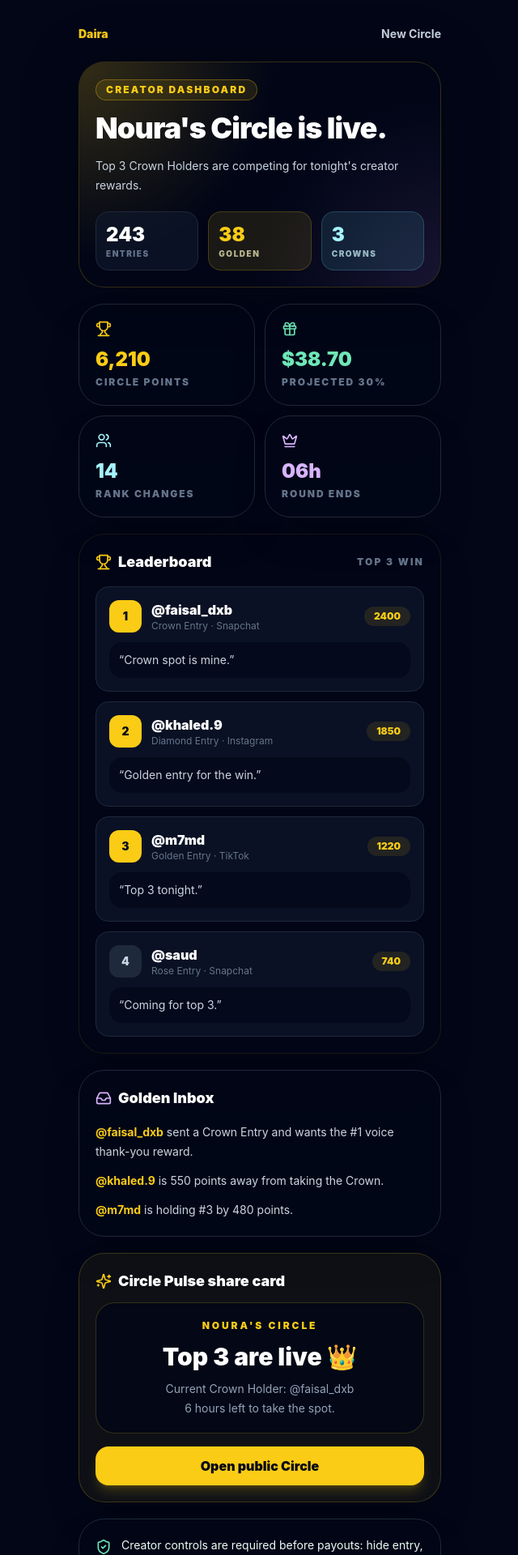
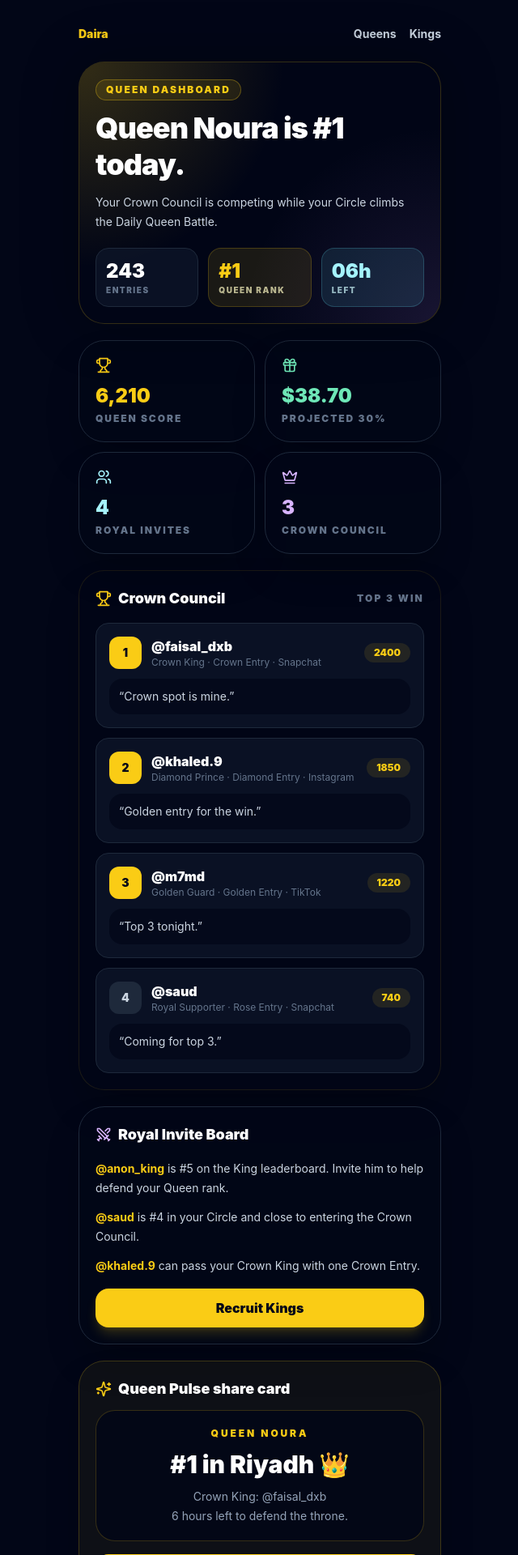
Before and after one commit to youssefalw2001/Koinara-, a React (Vite) app: page /dashboard in a window 1280 px wide. Shown: the top 1920 px of the page at 81% size, without its empty margins (319-959 px from the left). Built offline with nearby package versions, Linux system fonts and the light colour scheme; no server answers.

Commit message:
build: update dashboard for Crown Council and Royal Invites

```diff
--- a/src/pages/DashboardPage.tsx
+++ b/src/pages/DashboardPage.tsx
@@ -1,13 +1,13 @@
 import { Link } from 'react-router-dom';
-import { Crown, Gift, Inbox, ShieldCheck, Sparkles, Trophy, Users } from 'lucide-react';
+import { Crown, Gift, Inbox, ShieldCheck, Sparkles, Swords, Trophy, Users } from 'lucide-react';
 import { Card } from '../components/ui/Card';
 import { Button } from '../components/ui/Button';
 
 const leaderboard = [
-  { rank: 1, handle: '@faisal_dxb', platform: 'Snapchat', gift: 'Crown Entry', points: 2400, message: 'Crown spot is mine.' },
-  { rank: 2, handle: '@khaled.9', platform: 'Instagram', gift: 'Diamond Entry', points: 1850, message: 'Golden entry for the win.' },
-  { rank: 3, handle: '@m7md', platform: 'TikTok', gift: 'Golden Entry', points: 1220, message: 'Top 3 tonight.' },
-  { rank: 4, handle: '@saud', platform: 'Snapchat', gift: 'Rose Entry', points: 740, message: 'Coming for top 3.' },
+  { rank: 1, title: 'Crown King', handle: '@faisal_dxb', platform: 'Snapchat', gift: 'Crown Entry', points: 2400, message: 'Crown spot is mine.' },
+  { rank: 2, title: 'Diamond Prince', handle: '@khaled.9', platform: 'Instagram', gift: 'Diamond Entry', points: 1850, message: 'Golden entry for the win.' },
+  { rank: 3, title: 'Golden Guard', handle: '@m7md', platform: 'TikTok', gift: 'Golden Entry', points: 1220, message: 'Top 3 tonight.' },
+  { rank: 4, title: 'Royal Supporter', handle: '@saud', platform: 'Snapchat', gift: 'Rose Entry', points: 740, message: 'Coming for top 3.' },
 ];
 
 export function DashboardPage() {
@@ -19,29 +19,32 @@ export function DashboardPage() {
       <div className="mx-auto max-w-md">
         <nav className="mb-6 flex items-center justify-between">
           <Link to="/" className="text-sm font-black text-cyberGold">Daira</Link>
-          <Link to="/create" className="text-sm font-bold text-slate-300">New Circle</Link>
+          <div className="flex gap-4">
+            <Link to="/queens" className="text-sm font-bold text-slate-300">Queens</Link>
+            <Link to="/kings" className="text-sm font-bold text-slate-300">Kings</Link>
+          </div>
         </nav>
 
         <Card className="relative mb-5 overflow-hidden border-yellow-400/20 bg-slate-950 shadow-radar">
           <div className="absolute inset-0 bg-[radial-gradient(circle_at_top_left,rgba(250,204,21,0.2),transparent_46%),radial-gradient(circle_at_bottom_right,rgba(192,132,252,0.12),transparent_44%)]" />
           <div className="relative">
             <p className="mb-3 inline-flex rounded-full border border-yellow-400/30 bg-yellow-400/10 px-3 py-1 text-xs font-black uppercase tracking-[0.18em] text-cyberGold">
-              Creator dashboard
+              Queen dashboard
             </p>
-            <h1 className="text-4xl font-black leading-tight tracking-tight">Noura's Circle is live.</h1>
-            <p className="mt-3 text-sm leading-6 text-slate-300">Top 3 Crown Holders are competing for tonight's creator rewards.</p>
+            <h1 className="text-4xl font-black leading-tight tracking-tight">Queen Noura is #1 today.</h1>
+            <p className="mt-3 text-sm leading-6 text-slate-300">Your Crown Council is competing while your Circle climbs the Daily Queen Battle.</p>
             <div className="mt-5 grid grid-cols-3 gap-3">
               <div className="rounded-2xl border border-slate-800 bg-slate-900/70 p-3">
                 <p className="text-2xl font-black">243</p>
                 <p className="text-[10px] font-black uppercase tracking-[0.15em] text-slate-500">Entries</p>
               </div>
               <div className="rounded-2xl border border-yellow-400/20 bg-yellow-400/10 p-3">
-                <p className="text-2xl font-black text-cyberGold">38</p>
-                <p className="text-[10px] font-black uppercase tracking-[0.15em] text-yellow-100/70">Golden</p>
+                <p className="text-2xl font-black text-cyberGold">#1</p>
+                <p className="text-[10px] font-black uppercase tracking-[0.15em] text-yellow-100/70">Queen Rank</p>
               </div>
               <div className="rounded-2xl border border-cyan-300/20 bg-cyan-300/10 p-3">
-                <p className="text-2xl font-black text-cyan-200">3</p>
-                <p className="text-[10px] font-black uppercase tracking-[0.15em] text-cyan-100/70">Crowns</p>
+                <p className="text-2xl font-black text-cyan-200">06h</p>
+                <p className="text-[10px] font-black uppercase tracking-[0.15em] text-cyan-100/70">Left</p>
               </div>
             </div>
           </div>
@@ -49,10 +52,10 @@ export function DashboardPage() {
 
         <section className="mb-5 grid grid-cols-2 gap-3">
           {[
-            { icon: Trophy, label: 'Circle Points', value: totalPoints.toLocaleString(), tone: 'text-cyberGold' },
+            { icon: Trophy, label: 'Queen Score', value: totalPoints.toLocaleString(), tone: 'text-cyberGold' },
             { icon: Gift, label: 'Projected 30%', value: `$${projectedCreatorShare.toFixed(2)}`, tone: 'text-emerald-300' },
-            { icon: Users, label: 'Rank changes', value: '14', tone: 'text-cyan-200' },
-            { icon: Crown, label: 'Round ends', value: '06h', tone: 'text-purple-300' },
+            { icon: Users, label: 'Royal Invites', value: '4', tone: 'text-cyan-200' },
+            { icon: Crown, label: 'Crown Council', value: '3', tone: 'text-purple-300' },
           ].map((item) => {
             const Icon = item.icon;
             return (
@@ -67,7 +70,7 @@ export function DashboardPage() {
 
         <Card className="mb-5 border-yellow-400/10">
           <div className="mb-4 flex items-center justify-between">
-            <h2 className="flex items-center gap-2 text-lg font-black"><Trophy className="h-5 w-5 text-cyberGold" /> Leaderboard</h2>
+            <h2 className="flex items-center gap-2 text-lg font-black"><Trophy className="h-5 w-5 text-cyberGold" /> Crown Council</h2>
             <p className="text-xs font-black uppercase tracking-[0.18em] text-slate-500">Top 3 win</p>
           </div>
           <div className="space-y-3">
@@ -78,7 +81,7 @@ export function DashboardPage() {
                     <div className={`grid h-10 w-10 place-items-center rounded-xl text-sm font-black ${entry.rank <= 3 ? 'bg-cyberGold text-midnight' : 'bg-slate-800 text-slate-300'}`}>{entry.rank}</div>
                     <div>
                       <p className="font-black">{entry.handle}</p>
-                      <p className="text-xs text-slate-500">{entry.gift} · {entry.platform}</p>
+                      <p className="text-xs text-slate-500">{entry.title} · {entry.gift} · {entry.platform}</p>
                     </div>
                   </div>
                   <p className="rounded-full bg-yellow-400/10 px-3 py-1 text-xs font-black text-cyberGold">{entry.points}</p>
@@ -90,21 +93,22 @@ export function DashboardPage() {
         </Card>
 
         <Card className="mb-5 border-purple-400/20 bg-purple-400/5">
-          <h2 className="mb-4 flex items-center gap-2 text-lg font-black"><Inbox className="h-5 w-5 text-purple-300" /> Golden Inbox</h2>
+          <h2 className="mb-4 flex items-center gap-2 text-lg font-black"><Swords className="h-5 w-5 text-purple-300" /> Royal Invite Board</h2>
           <div className="space-y-3 text-sm leading-6 text-slate-300">
-            <p><b className="text-cyberGold">@faisal_dxb</b> sent a Crown Entry and wants the #1 voice thank-you reward.</p>
-            <p><b className="text-cyberGold">@khaled.9</b> is 550 points away from taking the Crown.</p>
-            <p><b className="text-cyberGold">@m7md</b> is holding #3 by 480 points.</p>
+            <p><b className="text-cyberGold">@anon_king</b> is #5 on the King leaderboard. Invite him to help defend your Queen rank.</p>
+            <p><b className="text-cyberGold">@saud</b> is #4 in your Circle and close to entering the Crown Council.</p>
+            <p><b className="text-cyberGold">@khaled.9</b> can pass your Crown King with one Crown Entry.</p>
           </div>
+          <Link to="/kings"><Button className="mt-4 w-full">Recruit Kings</Button></Link>
         </Card>
 
         <Card className="mb-5 border-yellow-400/20 bg-yellow-400/5">
-          <h2 className="mb-3 flex items-center gap-2 text-lg font-black"><Sparkles className="h-5 w-5 text-cyberGold" /> Circle Pulse share card</h2>
+          <h2 className="mb-3 flex items-center gap-2 text-lg font-black"><Sparkles className="h-5 w-5 text-cyberGold" /> Queen Pulse share card</h2>
           <div className="rounded-3xl border border-yellow-400/20 bg-slate-950/80 p-5 text-center">
-            <p className="text-xs font-black uppercase tracking-[0.24em] text-cyberGold">Noura's Circle</p>
-            <p className="mt-3 text-3xl font-black">Top 3 are live 👑</p>
-            <p className="mt-3 text-sm text-slate-400">Current Crown Holder: @faisal_dxb</p>
-            <p className="mt-1 text-sm text-slate-400">6 hours left to take the spot.</p>
+            <p className="text-xs font-black uppercase tracking-[0.24em] text-cyberGold">Queen Noura</p>
+            <p className="mt-3 text-3xl font-black">#1 in Riyadh 👑</p>
+            <p className="mt-3 text-sm text-slate-400">Crown King: @faisal_dxb</p>
+            <p className="mt-1 text-sm text-slate-400">6 hours left to defend the throne.</p>
           </div>
           <Link to="/c/noura"><Button className="mt-4 w-full">Open public Circle</Button></Link>
         </Card>
```
